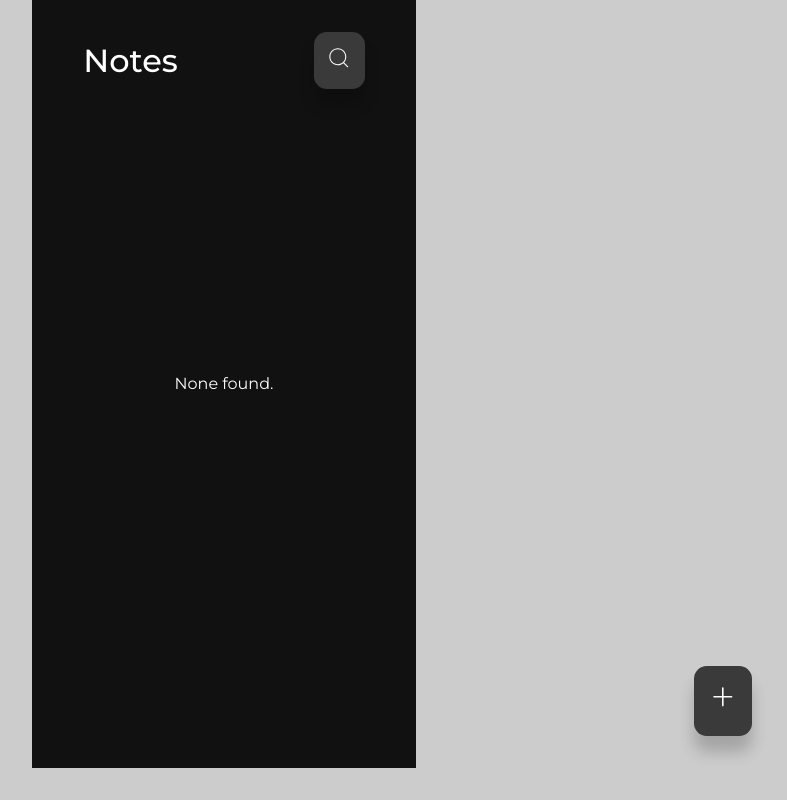
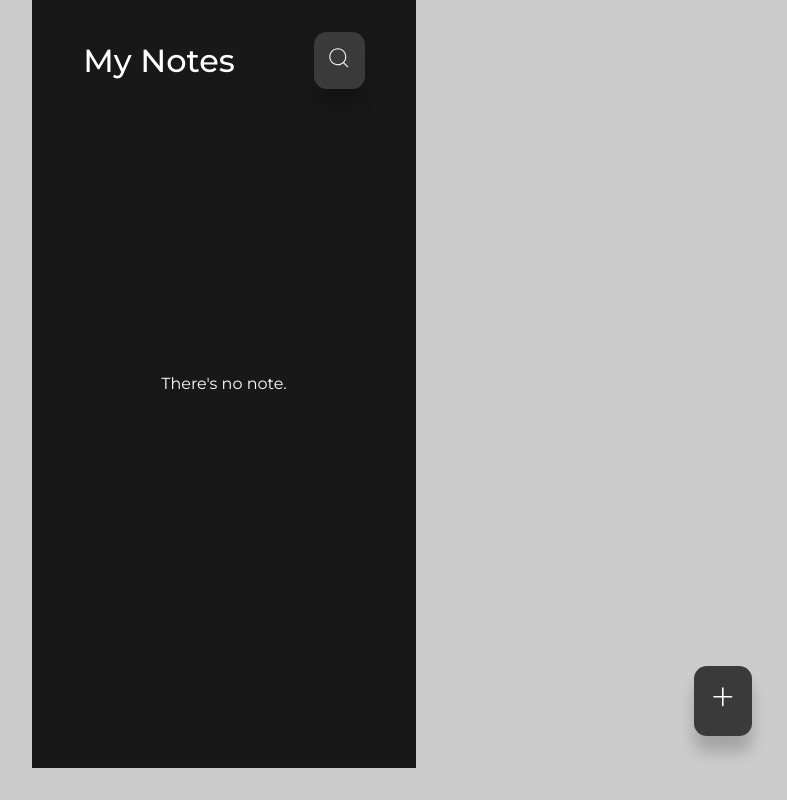
Before and after one commit to kingbee1/bee-note-app, a React (Vite) app: page / in a window 1280 px wide. Shown: the whole page, without its empty margins (416-1203 px from the left). Built offline with nearby package versions, Linux system fonts and the light colour scheme.

Commit message:
tweaked notes styling a bit

```diff
--- a/src/index.css
+++ b/src/index.css
@@ -12,9 +12,11 @@
 
 :root {
     --color-bg-dark: #3a3a3a;
-    --color-bg-black: #111111;
+    /* --color-bg-black: #111111; */
+    --color-bg-black: #181818;
     --color-white: #fefefe;
-    --color-primary: #7634d8;
+    /* --color-primary: #7634d8; */
+    --color-primary: #5B9BFF;
     --color-danger: rgb(249, 84, 84);
 }
 
@@ -132,17 +134,26 @@ h2 {
     opacity: 0.9;
 }
 
-.note:nth-child(3) {
+/* this gives the note columns their arrangements */
+.note:nth-child(1) {
     grid-column: 1/3;
+    background-color: rgb(246, 118, 13);
 }
 
 .note:nth-child(4) {
     grid-row: 3/5;
+    background-color: rgb(190, 190, 78);
 }
 
 .note:nth-child(7) {
     grid-column: 1/3;
+    background-color: pink;
 }
+.note:nth-child(12) {
+    grid-column: 1/3;
+    background-color: #98cf0d;
+}
+
 
 .note p {
     font-size: 0.8rem;
--- a/src/pages/EditNote.jsx
+++ b/src/pages/EditNote.jsx
@@ -40,7 +40,7 @@ const EditNote = ({ notes, setNotes }) => {
   };
 
   const handleDelete = (e) => {
-    if (window.confirm("Are you sure about that?")) {
+    if (window.confirm("Sure you want to delete??")) {
       //filter notes passed prop. ensure note with current id isn't included.
       const newNote = notes.filter((item) => item.id != id);
 
--- a/src/pages/Notes.jsx
+++ b/src/pages/Notes.jsx
@@ -40,7 +40,7 @@ const Notes = ({ notes }) => {
   return (
     <section>
       <header className="notes__header">
-        {!displaySearch && <h2>Notes</h2>}
+        {!displaySearch && <h2>My Notes</h2>}
         {displaySearch && (
           <input
             type="text"
@@ -62,7 +62,7 @@ const Notes = ({ notes }) => {
       </header>
       <div className="notes__container">
         {filteredNote.length === 0 && (
-          <p className="empty__notes">None found.</p>
+          <p className="empty__notes">There's no note.</p>
         )}
 
         {
```
